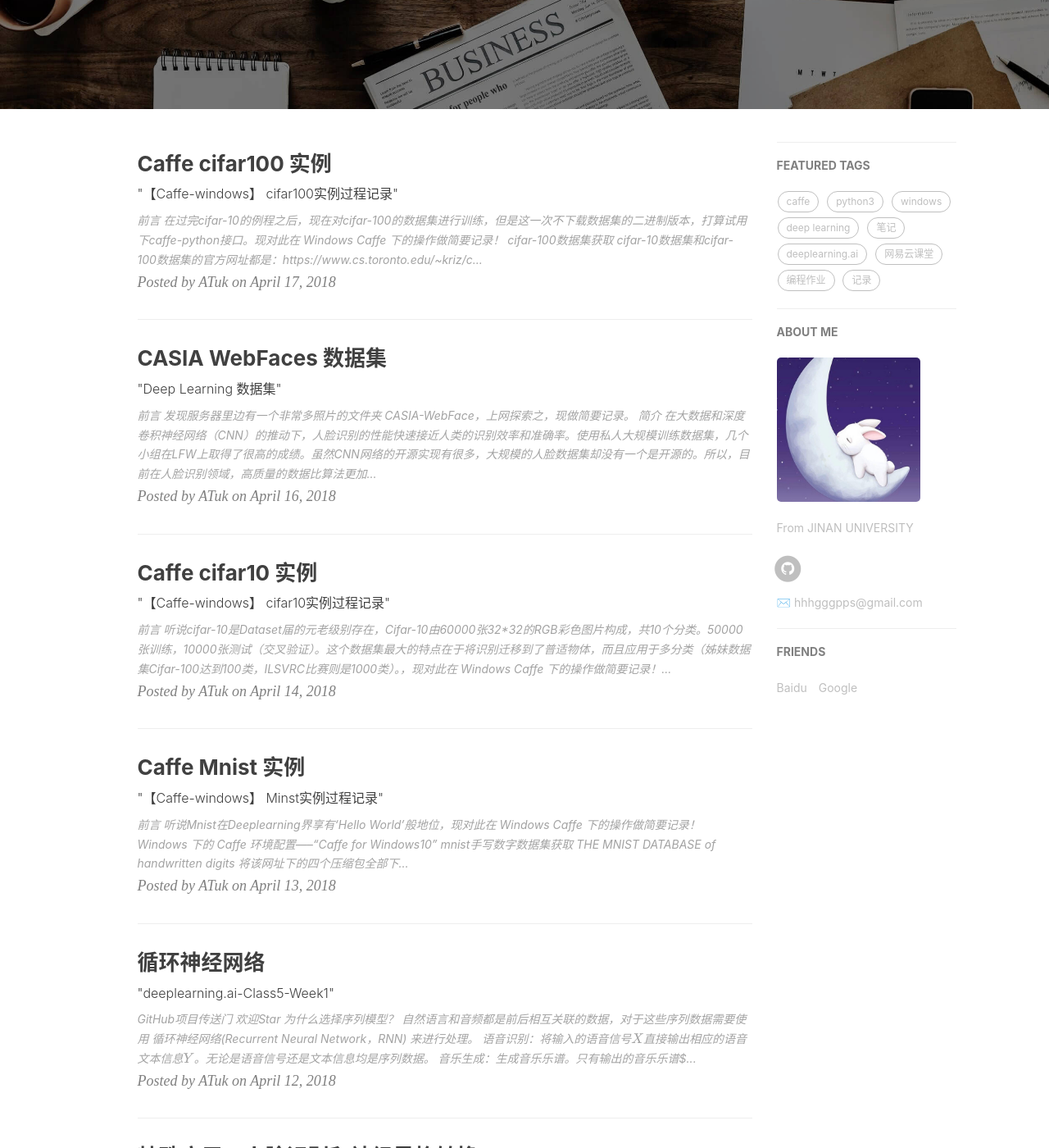
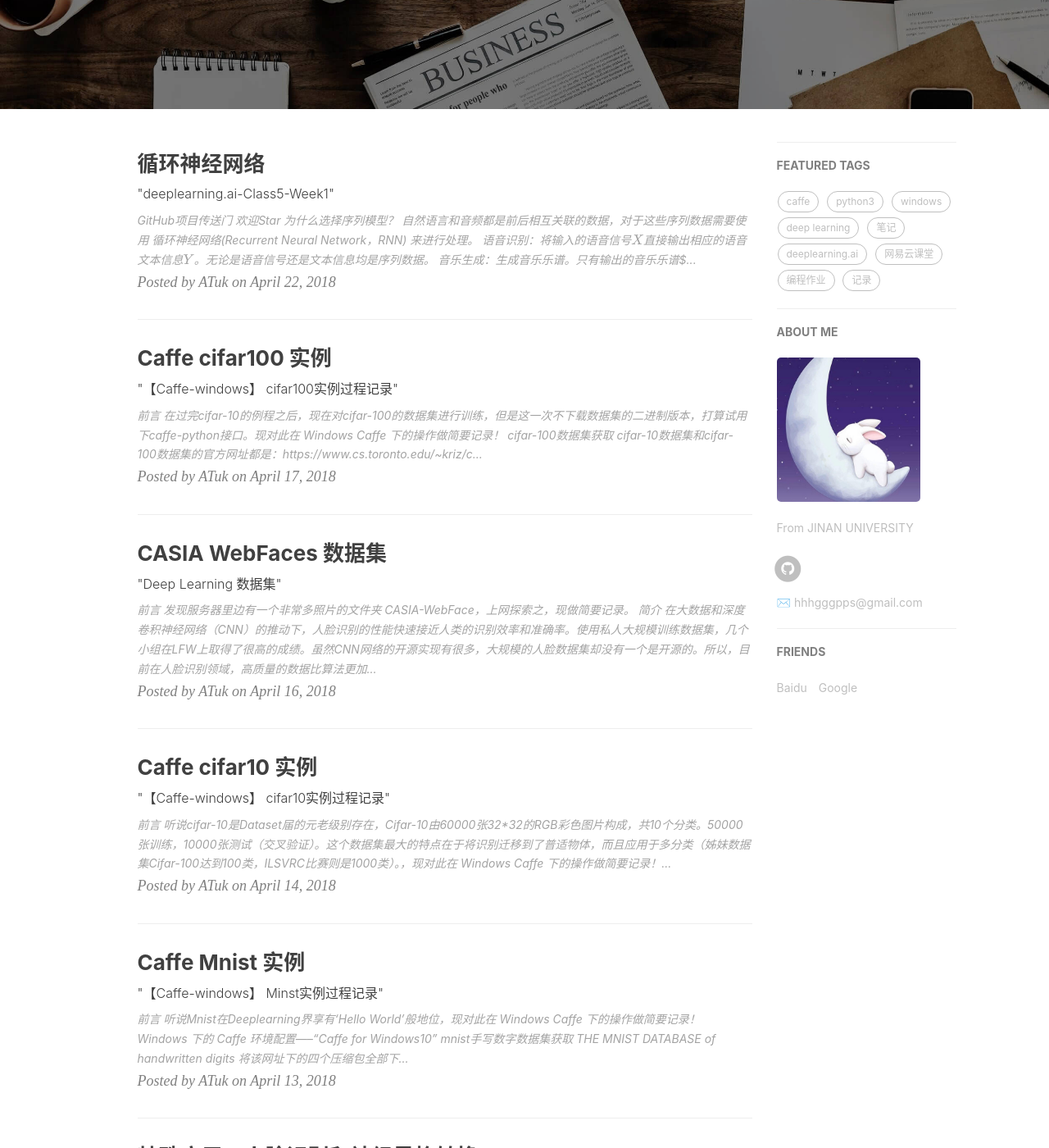
Before and after one commit to AlbertHG/alberthg.github.io, a Jekyll site: the page built from index.html, in a window 1280 px wide and 1400 px high, scrolled down 305 px. Shown: the whole window at 82% size. Built offline with Jekyll 4.4.1, drawn with Linux system fonts in a browser that asks for light colours; nearby versions of some CDN libraries; formulas are drawn with MathJax 3; the list of posts is cut into pages by our own code; comment, search, counter and statistics services are not loaded.

Commit message:
add c5w1

```diff
--- a/_posts/2018-04-22-deeplearning-ai-c5w1.md
+++ b/_posts/2018-04-22-deeplearning-ai-c5w1.md
@@ -2,9 +2,9 @@
 layout:     post
 title:      循环神经网络
 subtitle:    "\"deeplearning.ai-Class5-Week1\""
-date:       2018-04-12
+date:       2018-04-22
 author:     ATuk
-header-img: img/deeplearning_c1_w1.jpg
+header-img: img/deeplearning_c5_w1.jpg
 catalog: true
 tags:
     - deep learning
```
Also changed, not shown: other parts of _posts/2018-04-22-deeplearning-ai-c5w1.md (+1 -1 lines).
